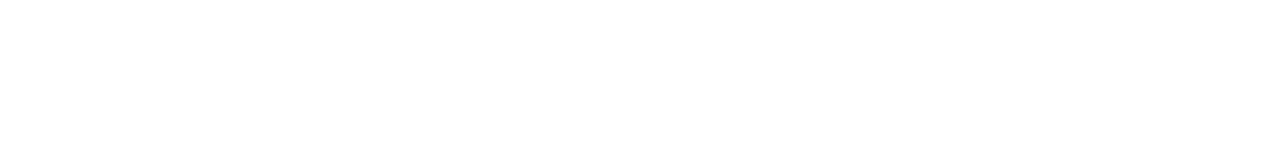
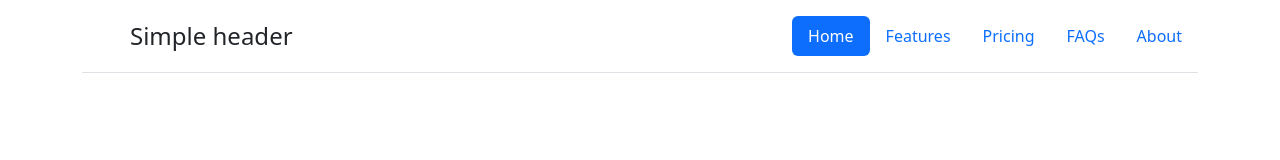
Before and after one commit to hahapopi/Assignment-1, a plain HTML site: page assignment-1.html in a window 1280 px wide. Drawn offline with nearby package versions, Linux system fonts and the light colour scheme.

Commit message:
Added Bootstrap + Header

```diff
--- a/assignment-1.html
+++ b/assignment-1.html
@@ -3,8 +3,30 @@
     <head>
         <title>assignment-1</title>
         <script src="./assignment-1.js"></script>
+        <!-- CSS only -->
+        <link href="https://cdn.jsdelivr.net/npm/bootstrap@5.2.0-beta1/dist/css/bootstrap.min.css" rel="stylesheet" integrity="sha384-0evHe/X+R7YkIZDRvuzKMRqM+OrBnVFBL6DOitfPri4tjfHxaWutUpFmBp4vmVor" crossorigin="anonymous">
+
+        <!-- JavaScript Bundle with Popper -->
+        <script src="https://cdn.jsdelivr.net/npm/bootstrap@5.2.0-beta1/dist/js/bootstrap.bundle.min.js" integrity="sha384-pprn3073KE6tl6bjs2QrFaJGz5/SUsLqktiwsUTF55Jfv3qYSDhgCecCxMW52nD2" crossorigin="anonymous"></script>
+
     </head>
     <body>
+        <!--NavBar-->
+        <div class="container">
+            <header class="d-flex flex-wrap justify-content-center py-3 mb-4 border-bottom">
+              <a href="/" class="d-flex align-items-center mb-3 mb-md-0 me-md-auto text-dark text-decoration-none">
+                <svg class="bi me-2" width="40" height="32"><use xlink:href="#bootstrap"></use></svg>
+                <span class="fs-4">Simple header</span>
+              </a>
 
+              <ul class="nav nav-pills">
+                <li class="nav-item"><a href="#" class="nav-link active" aria-current="page">Home</a></li>
+                <li class="nav-item"><a href="#" class="nav-link">Features</a></li>
+                <li class="nav-item"><a href="#" class="nav-link">Pricing</a></li>
+                <li class="nav-item"><a href="#" class="nav-link">FAQs</a></li>
+                <li class="nav-item"><a href="#" class="nav-link">About</a></li>
+              </ul>
+            </header>
+          </div>
     </body>
 </html>
```
